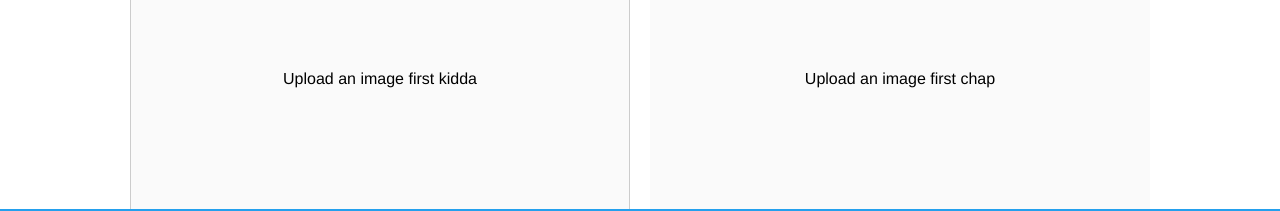
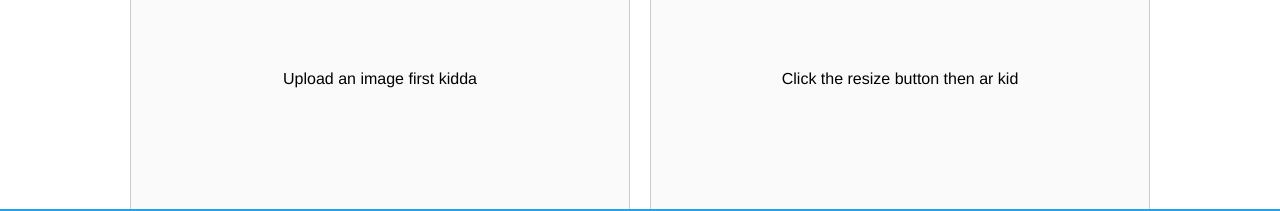
Before and after one commit to marcelpoz/client-side-image-compression, a Vue app: page / in a window 1280 px wide. Shown: the part 591-802 px from the top of the page. Built offline with nearby package versions, Linux system fonts and the light colour scheme.

Commit message:
Update ResizedImage.vue

```diff
--- a/src/components/ResizedImage.vue
+++ b/src/components/ResizedImage.vue
@@ -3,17 +3,23 @@
     <h3 class="resized-image__title">Resized image</h3>
     <div class="resized-image__inner">
       <Loader v-if="loading" class="resized-image__loader" />
-      <span v-else-if="!file">Upload an image first chap</span>
+      <span v-else-if="!file">Click the resize button then ar kid</span>
       <figure class="resized-image__result" v-else>
         <img :src="result" alt="" />
         <figcaption>
           Dimensions: <strong>{{ width }}x{{ height }}</strong>
         </figcaption>
         <figcaption>
-          File size: <strong>{{ size }}</strong>
+          File size: <strong>{{ size }} KB</strong>
         </figcaption>
       </figure>
     </div>
+
+    <footer class="resized-image__footer">
+      <a class="btn" :disabled="!result" :href="result" download
+        >↓ Download image</a
+      >
+    </footer>
   </section>
 </template>
 
@@ -35,6 +41,11 @@ export default {
       type: Number,
       default: 500,
     },
+
+    quality: {
+      type: Number,
+      default: 0.75,
+    },
   },
 
   data() {
@@ -48,6 +59,8 @@ export default {
     };
   },
 
+  emits: ["change"],
+
   watch: {
     file: {
       immediate: true,
@@ -56,39 +69,66 @@ export default {
 
         try {
           this.loading = true;
-          const canvas = document.createElement("canvas");
-          const ctx = canvas.getContext("2d");
+
+          // Get the original size of the file in KB
+          const originalSize = Math.round(file.size / 1024);
+
+          // Bind the file to an image object and load it
           const image = new Image();
           image.src = URL.createObjectURL(file);
           image.onload = () => {
+            // Check if the image is too large
             const ratio = this.maxWidth / image.width;
 
+            // When the ratio is lower than 1, the image is larger than it should be and we need to resize it
             if (ratio < 1) {
+
+              // Create 2D canvas context
+              const canvas = document.createElement("canvas");
+              const ctx = canvas.getContext("2d");
+
+              // Set the width and height of the canvas resized to the original image and ratio calculated above
               canvas.width = image.width * ratio;
               canvas.height = image.height * ratio;
+
+              // Draw the image on the canvas based on these sizes
               ctx.drawImage(image, 0, 0, canvas.width, canvas.height);
 
+              // Convert this new canvas to a blob
               canvas.toBlob(
                 (blob) => {
+                  // Create a new file object from the blob and get its size
                   const result = URL.createObjectURL(blob);
-                  const size = `${Math.round(blob.size / 1024)} KB`;
+
+                  // Load the new file object into its own image object
                   const resizedImage = new Image();
                   resizedImage.src = result;
                   resizedImage.onload = () => {
-                    this.size = size;
+                    // After loading it we can get its file size, new dimensions and display it
+                    this.size = Math.round(blob.size / 1024);
                     this.width = resizedImage.width;
                     this.height = `${resizedImage.height}px`;
                     this.result = result;
+
+                    // Emit the change to the parent component
+                    this.$emit("change", {
+                      originalSize,
+                      resizeSize: this.size,
+                    });
                   };
                 },
                 "image/jpeg",
-                0.75
+                this.quality
               );
             } else {
               this.result = URL.createObjectURL(file);
-              this.size = `${Math.round(file.size / 1024)} KB`;
+              this.size = originalSize;
               this.width = image.width;
               this.height = `${image.height}px`;
+              this.$emit("change", {
+                originalSize,
+                resizeSize: originalSize, // * Unchanged so identical to original
+              });
             }
           };
         } catch (error) {
@@ -116,6 +156,7 @@ export default {
     min-height: 500px;
     width: 500px;
     background-color: #fafafa;
+    border: 1px solid #ccc;
   }
 
   &__result {
```
